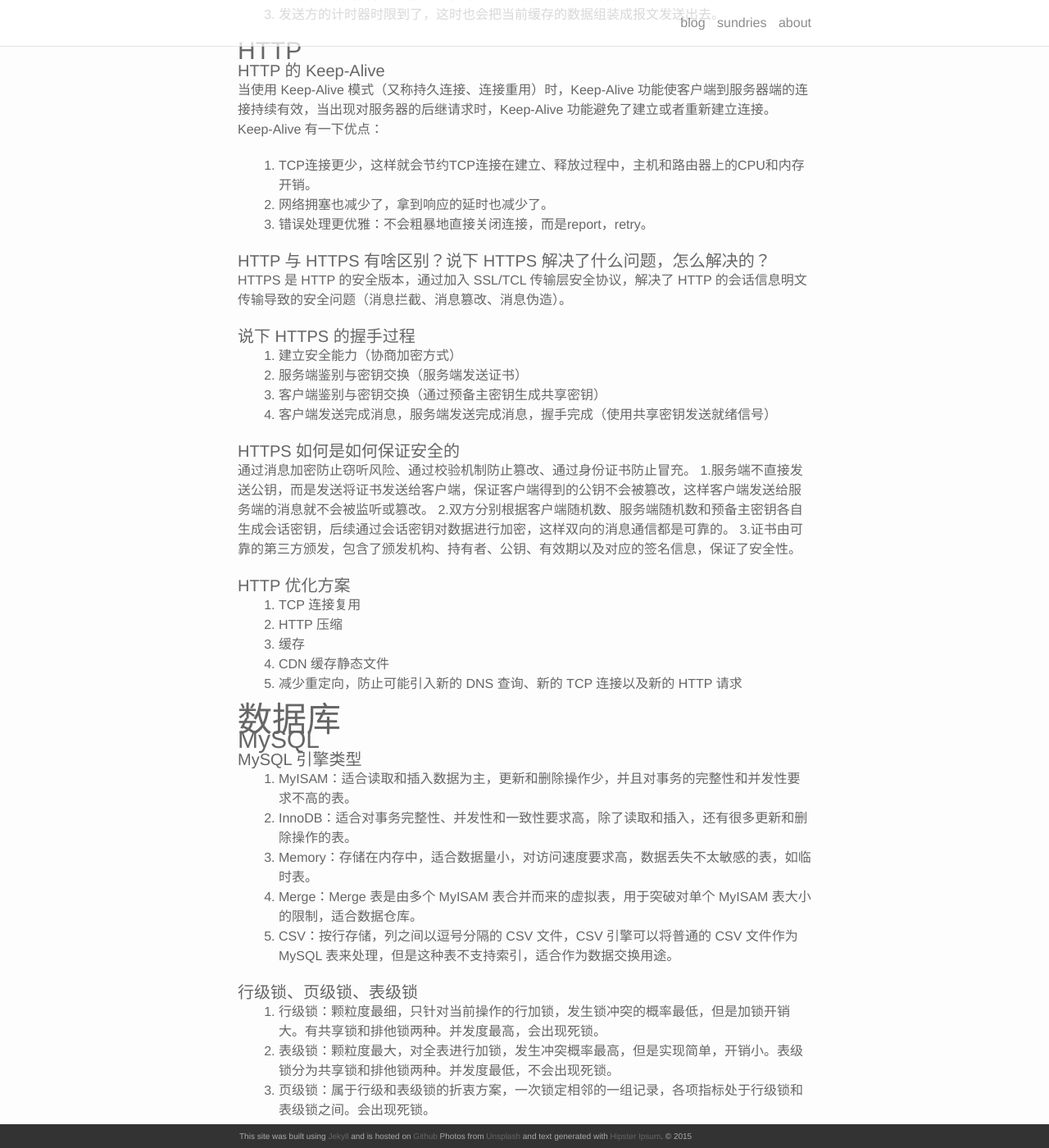
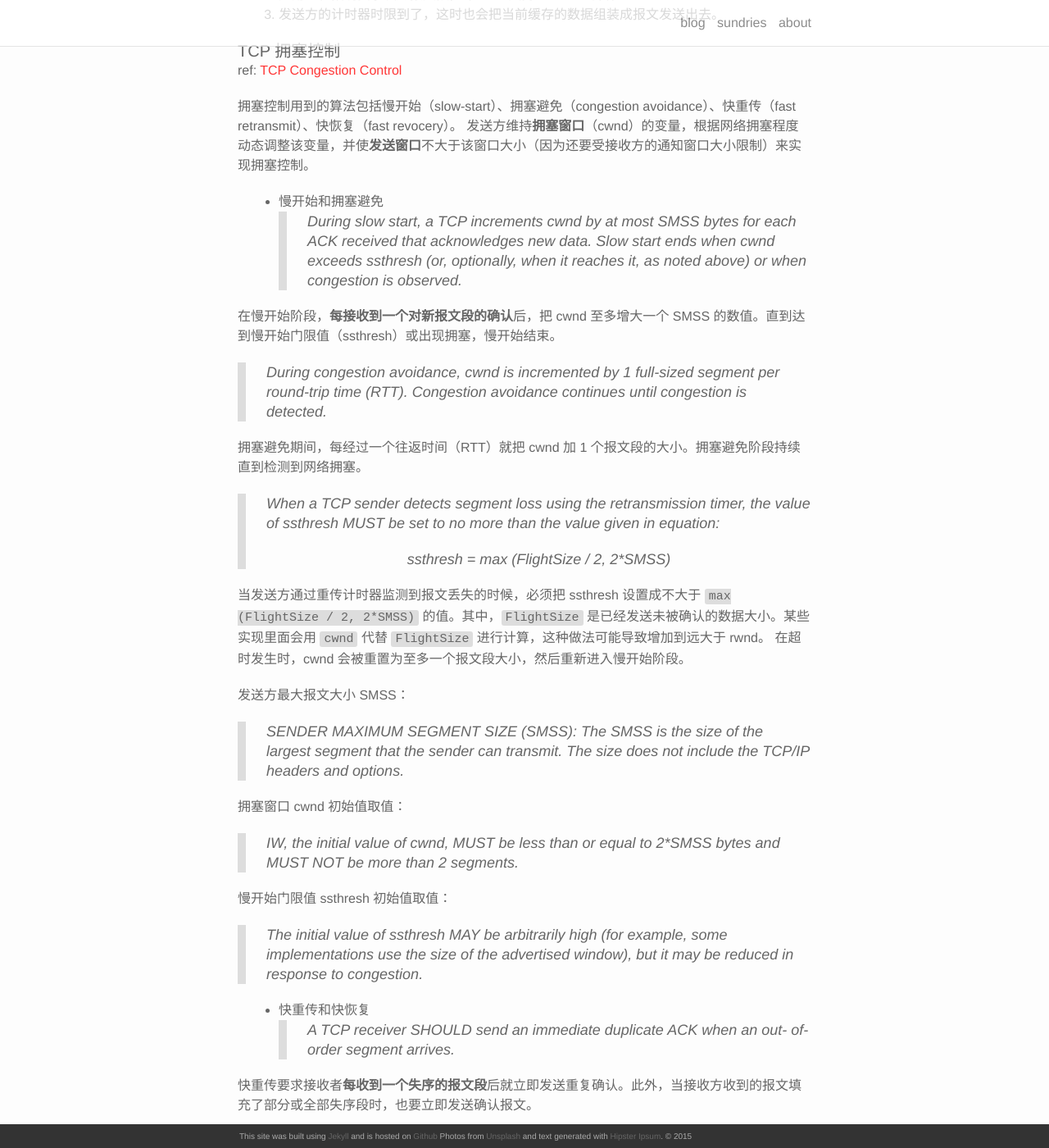
Before and after one commit to akmissxt/blog, a Jekyll site: the page built from _posts/2021-04-05-面试复习.markdown, in a window 1280 px wide and 1400 px high, scrolled down 3507 px. Shown: the whole window at 82% size. Built offline with Jekyll 4.4.1, drawn with Linux system fonts in a browser that asks for light colours; nearby versions of some CDN libraries; our own code applies the rules of GitHub Pages for plain Markdown files; some of the changed text lies outside the part shown.

Commit message:
update(面试复习): TCP 拥塞控制

```diff
--- a/_posts/2021-04-05-面试复习.markdown
+++ b/_posts/2021-04-05-面试复习.markdown
@@ -115,6 +115,51 @@ MTU是网络层的传输单元，那么 MSS = MTU - 20字节（IP首部） - 20
 1. 发送缓存中的存放的数据达到 MSS 字节。
 2. 应用进程指明要求发送报文段，即 TCP 支持的 PUSH 操作。
 3. 发送方的计时器时限到了，这时也会把当前缓存的数据组装成报文发送出去。
+
+#### TCP 拥塞控制
+ref: [TCP Congestion Control](https://www.rfc-editor.org/rfc/inline-errata/rfc2581.html)
+
+拥塞控制用到的算法包括慢开始（slow-start）、拥塞避免（congestion avoidance）、快重传（fast retransmit）、快恢复（fast revocery）。
+发送方维持**拥塞窗口**（cwnd）的变量，根据网络拥塞程度动态调整该变量，并使**发送窗口**不大于该窗口大小（因为还要受接收方的通知窗口大小限制）来实现拥塞控制。
+
+- 慢开始和拥塞避免
+> During slow start, a TCP increments cwnd by at most SMSS bytes for each ACK received that acknowledges new data.  Slow start ends when cwnd exceeds ssthresh (or, optionally, when it reaches it, as noted above) or when congestion is observed.
+
+在慢开始阶段，**每接收到一个对新报文段的确认**后，把 cwnd 至多增大一个 SMSS 的数值。直到达到慢开始门限值（ssthresh）或出现拥塞，慢开始结束。
+
+> During congestion avoidance, cwnd is incremented by 1 full-sized segment per round-trip time (RTT).  Congestion avoidance continues until congestion is detected.
+
+拥塞避免期间，每经过一个往返时间（RTT）就把 cwnd 加 1 个报文段的大小。拥塞避免阶段持续直到检测到网络拥塞。
+
+> When a TCP sender detects segment loss using the retransmission timer, the value of ssthresh MUST be set to no more than the value given in equation:
+> <center>ssthresh = max (FlightSize / 2, 2*SMSS)</center>
+
+当发送方通过重传计时器监测到报文丢失的时候，必须把 ssthresh 设置成不大于 `max (FlightSize / 2, 2*SMSS)` 的值。其中，`FlightSize` 是已经发送未被确认的数据大小。某些实现里面会用 `cwnd` 代替 `FlightSize` 进行计算，这种做法可能导致增加到远大于 rwnd。
+在超时发生时，cwnd 会被重置为至多一个报文段大小，然后重新进入慢开始阶段。
+
+发送方最大报文大小 SMSS：
+> SENDER MAXIMUM SEGMENT SIZE (SMSS):  The SMSS is the size of the largest segment that the sender can transmit. The size does not include the TCP/IP headers and options.
+
+拥塞窗口 cwnd 初始值取值：
+> IW, the initial value of cwnd, MUST be less than or equal to 2*SMSS bytes and MUST NOT be more than 2 segments.
+
+慢开始门限值 ssthresh 初始值取值：
+> The initial value of ssthresh MAY be arbitrarily high (for example, some implementations use the size of the advertised window), but it may be reduced in response to congestion.
+
+
+- 快重传和快恢复
+> A TCP receiver SHOULD send an immediate duplicate ACK when an out- of-order segment arrives.
+
+快重传要求接收者**每收到一个失序的报文段**后就立即发送重复确认。此外，当接收方收到的报文填充了部分或全部失序段时，也要立即发送确认报文。
+
+> After receiving 3 duplicate ACKs, TCP performs a retransmission of what appears to be the missing segment, without waiting for the retransmission timer to expire.
+
+对于发送者，只要**连续收到三个重复确认**，立马重新发送这个似乎已经丢失的报文，而不用等待重传计时器超时。
+
+> After the fast retransmit algorithm sends what appears to be the missing segment, the "fast recovery" algorithm governs the transmission of new data until a non-duplicate ACK arrives.
+
+在快重传处理发送完疑似丢包的报文后，用快恢复算法处理传输过程直至非重复确认到达。
+快恢复算法主要有两个要点，一是用“乘法减小”（即上面提到的 `ssthresh = max (FlightSize / 2, 2*SMSS)`）算法把 ssthresh 收缩，这样可以**预防网络拥塞**。二是由于发送方不会认为当前网络发生拥塞，此时收缩完 ssthresh 后，把 cwnd 设置为 `ssthresh` 或 `ssthresh + 3MSS`，然后开始执行拥塞避免算法（”加法增大“），对于 cwnd 增加的 3MSS 大小应该在接收到新报文的确认后重新扣除。
 
 ### HTTP
 
```
